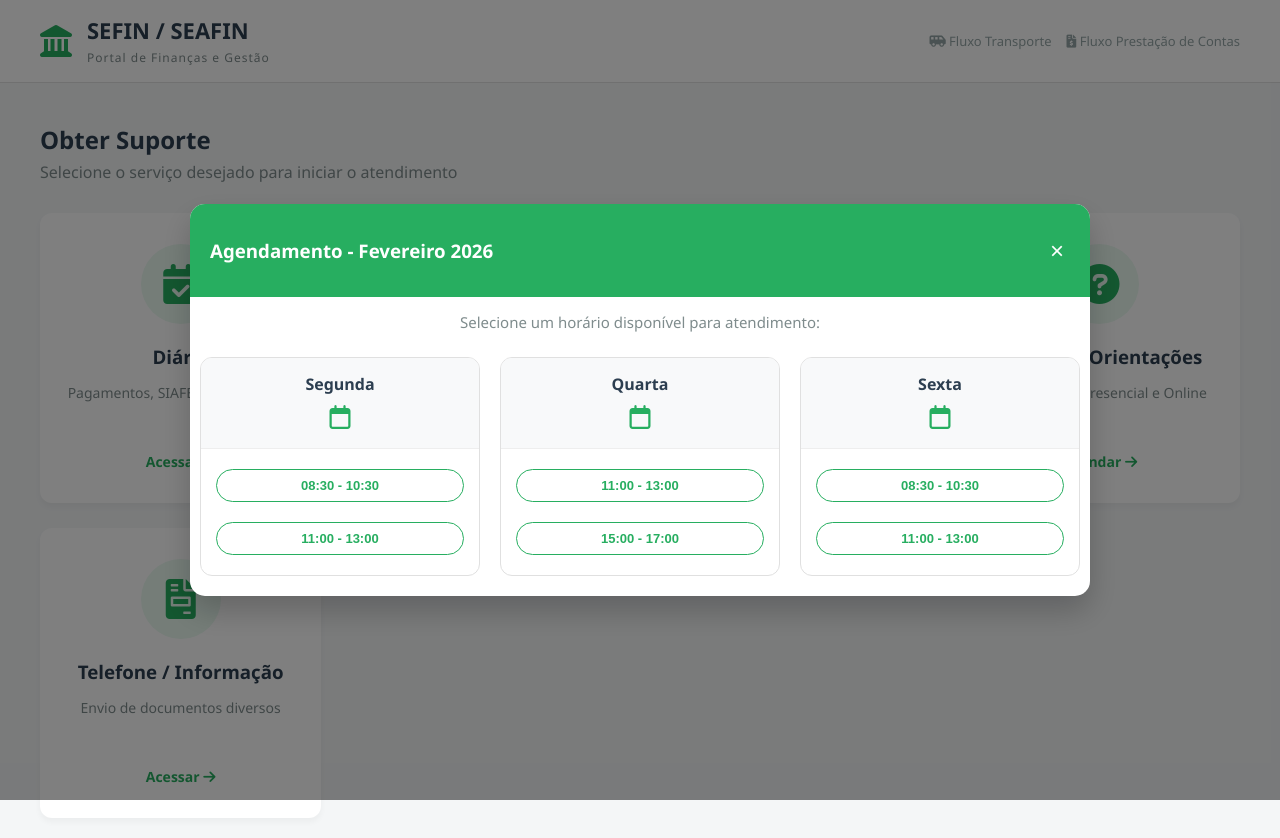
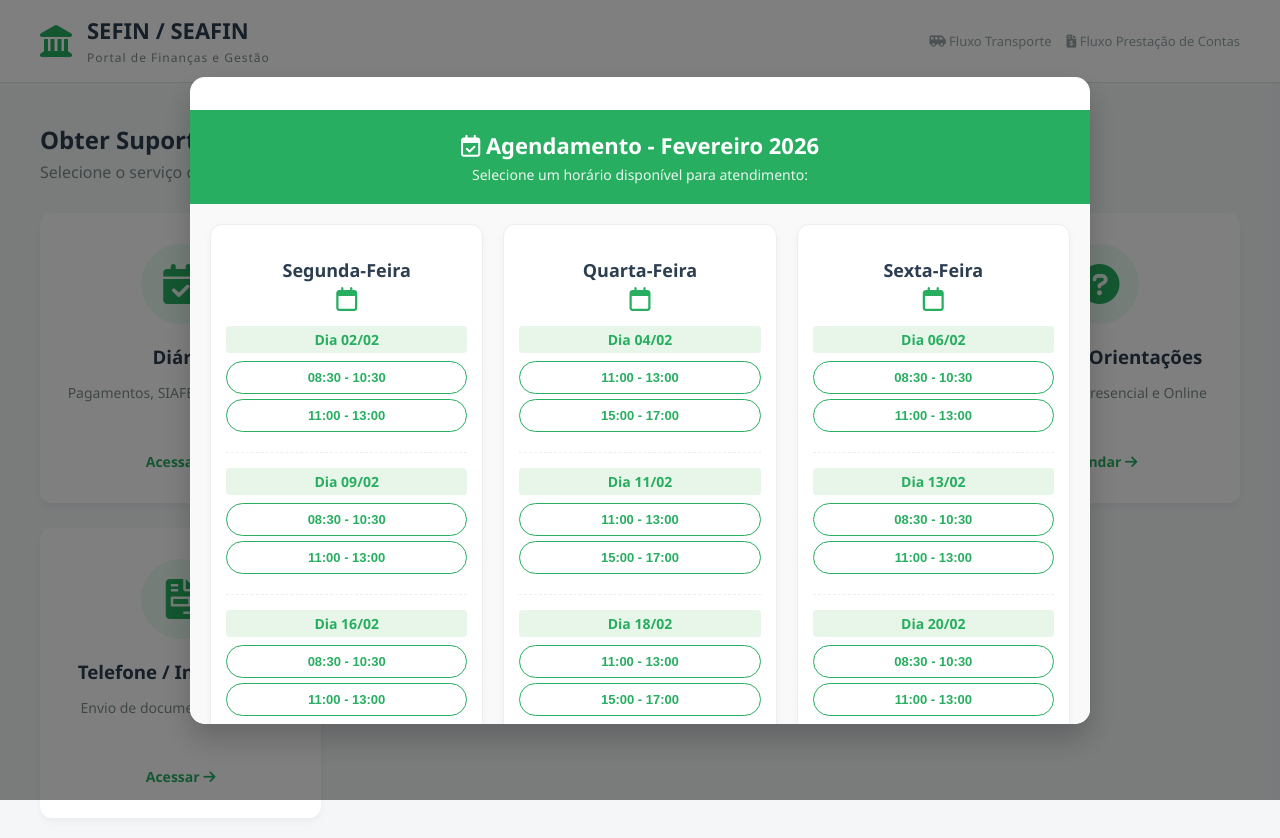
Before and after one commit to SamucaCS/seafin-sefin, a plain HTML site: page cards.html in a window 1280 px wide. Both pictures are taken after a click on the element 1099 px from the left and 358 px from the top of the page. Drawn offline with nearby package versions, Linux system fonts and the light colour scheme; no server answers.

Commit message:
Update cards.html

```diff
--- a/cards.html
+++ b/cards.html
@@ -147,7 +147,7 @@
 
           <div class="form-section">
             <div class="input-group">
-              <label>Observações (Explique a situação)</label>
+              <label>Detalhamento de situação (Explique a situação)</label>
               <textarea rows="3" required></textarea>
             </div>
           </div>
@@ -162,88 +162,221 @@
       </div>
     </div>
 
-    <div id="agendaModal" class="modal-overlay" style="z-index: 2000">
+    <div id="agendaModal" class="modal-overlay" style="display: none">
       <div class="modal-content agenda-content">
-        <div class="modal-header">
-          <h3>Agendamento - Fevereiro 2026</h3>
-          <button class="close-btn" onclick="fecharAgenda()">&times;</button>
+        <span class="close-btn" onclick="fecharAgenda()">&times;</span>
+
+        <div class="modal-header-agenda">
+          <h2>
+            <i class="fa-regular fa-calendar-check"></i> Agendamento - Fevereiro
+            2026
+          </h2>
+          <p>Selecione um horário disponível para atendimento:</p>
         </div>
 
-        <div class="agenda-body">
-          <p class="agenda-subtitle">
-            Selecione um horário disponível para atendimento:
-          </p>
+        <div class="agenda-scroll-area">
+          <div class="agenda-columns">
+            <div class="day-column">
+              <h3>Segunda-Feira</h3>
+              <i class="fa-regular fa-calendar day-icon"></i>
 
-          <div class="agenda-grid">
-            <div class="agenda-column">
-              <div class="day-header">
-                <span class="day-name">Segunda</span>
-                <span class="day-icon"
-                  ><i class="fa-regular fa-calendar"></i
-                ></span>
-              </div>
-              <div class="time-slots">
+              <div class="date-group">
+                <span class="date-label">Dia 02/02</span>
                 <button
-                  type="button"
                   class="time-btn"
-                  onclick="confirmarAgendamento('Segunda - 08:30 às 10:30')"
+                  onclick="confirmarAgendamento('02/02 - 08:30')"
                 >
                   08:30 - 10:30
                 </button>
                 <button
-                  type="button"
                   class="time-btn"
-                  onclick="confirmarAgendamento('Segunda - 11:00 às 13:00')"
+                  onclick="confirmarAgendamento('02/02 - 11:00')"
+                >
+                  11:00 - 13:00
+                </button>
+              </div>
+
+              <div class="date-group">
+                <span class="date-label">Dia 09/02</span>
+                <button
+                  class="time-btn"
+                  onclick="confirmarAgendamento('09/02 - 08:30')"
+                >
+                  08:30 - 10:30
+                </button>
+                <button
+                  class="time-btn"
+                  onclick="confirmarAgendamento('09/02 - 11:00')"
+                >
+                  11:00 - 13:00
+                </button>
+              </div>
+
+              <div class="date-group">
+                <span class="date-label">Dia 16/02</span>
+                <button
+                  class="time-btn"
+                  onclick="confirmarAgendamento('16/02 - 08:30')"
+                >
+                  08:30 - 10:30
+                </button>
+                <button
+                  class="time-btn"
+                  onclick="confirmarAgendamento('16/02 - 11:00')"
+                >
+                  11:00 - 13:00
+                </button>
+              </div>
+
+              <div class="date-group">
+                <span class="date-label">Dia 23/02</span>
+                <button
+                  class="time-btn"
+                  onclick="confirmarAgendamento('23/02 - 08:30')"
+                >
+                  08:30 - 10:30
+                </button>
+                <button
+                  class="time-btn"
+                  onclick="confirmarAgendamento('23/02 - 11:00')"
                 >
                   11:00 - 13:00
                 </button>
               </div>
             </div>
 
-            <div class="agenda-column">
-              <div class="day-header">
-                <span class="day-name">Quarta</span>
-                <span class="day-icon"
-                  ><i class="fa-regular fa-calendar"></i
-                ></span>
-              </div>
-              <div class="time-slots">
+            <div class="day-column">
+              <h3>Quarta-Feira</h3>
+              <i class="fa-regular fa-calendar day-icon"></i>
+
+              <div class="date-group">
+                <span class="date-label">Dia 04/02</span>
                 <button
-                  type="button"
                   class="time-btn"
-                  onclick="confirmarAgendamento('Quarta - 11:00 às 13:00')"
+                  onclick="confirmarAgendamento('04/02 - 11:00')"
                 >
                   11:00 - 13:00
                 </button>
                 <button
-                  type="button"
                   class="time-btn"
-                  onclick="confirmarAgendamento('Quarta - 15:00 às 17:00')"
+                  onclick="confirmarAgendamento('04/02 - 15:00')"
+                >
+                  15:00 - 17:00
+                </button>
+              </div>
+
+              <div class="date-group">
+                <span class="date-label">Dia 11/02</span>
+                <button
+                  class="time-btn"
+                  onclick="confirmarAgendamento('11/02 - 11:00')"
+                >
+                  11:00 - 13:00
+                </button>
+                <button
+                  class="time-btn"
+                  onclick="confirmarAgendamento('11/02 - 15:00')"
+                >
+                  15:00 - 17:00
+                </button>
+              </div>
+
+              <div class="date-group">
+                <span class="date-label">Dia 18/02</span>
+                <button
+                  class="time-btn"
+                  onclick="confirmarAgendamento('18/02 - 11:00')"
+                >
+                  11:00 - 13:00
+                </button>
+                <button
+                  class="time-btn"
+                  onclick="confirmarAgendamento('18/02 - 15:00')"
+                >
+                  15:00 - 17:00
+                </button>
+              </div>
+
+              <div class="date-group">
+                <span class="date-label">Dia 25/02</span>
+                <button
+                  class="time-btn"
+                  onclick="confirmarAgendamento('25/02 - 11:00')"
+                >
+                  11:00 - 13:00
+                </button>
+                <button
+                  class="time-btn"
+                  onclick="confirmarAgendamento('25/02 - 15:00')"
                 >
                   15:00 - 17:00
                 </button>
               </div>
             </div>
 
-            <div class="agenda-column">
-              <div class="day-header">
-                <span class="day-name">Sexta</span>
-                <span class="day-icon"
-                  ><i class="fa-regular fa-calendar"></i
-                ></span>
-              </div>
-              <div class="time-slots">
+            <div class="day-column">
+              <h3>Sexta-Feira</h3>
+              <i class="fa-regular fa-calendar day-icon"></i>
+
+              <div class="date-group">
+                <span class="date-label">Dia 06/02</span>
                 <button
-                  type="button"
                   class="time-btn"
-                  onclick="confirmarAgendamento('Sexta - 08:30 às 10:30')"
+                  onclick="confirmarAgendamento('06/02 - 08:30')"
                 >
                   08:30 - 10:30
                 </button>
                 <button
-                  type="button"
                   class="time-btn"
-                  onclick="confirmarAgendamento('Sexta - 11:00 às 13:00')"
+                  onclick="confirmarAgendamento('06/02 - 11:00')"
+                >
+                  11:00 - 13:00
+                </button>
+              </div>
+
+              <div class="date-group">
+                <span class="date-label">Dia 13/02</span>
+                <button
+                  class="time-btn"
+                  onclick="confirmarAgendamento('13/02 - 08:30')"
+                >
+                  08:30 - 10:30
+                </button>
+                <button
+                  class="time-btn"
+                  onclick="confirmarAgendamento('13/02 - 11:00')"
+                >
+                  11:00 - 13:00
+                </button>
+              </div>
+
+              <div class="date-group">
+                <span class="date-label">Dia 20/02</span>
+                <button
+                  class="time-btn"
+                  onclick="confirmarAgendamento('20/02 - 08:30')"
+                >
+                  08:30 - 10:30
+                </button>
+                <button
+                  class="time-btn"
+                  onclick="confirmarAgendamento('20/02 - 11:00')"
+                >
+                  11:00 - 13:00
+                </button>
+              </div>
+
+              <div class="date-group">
+                <span class="date-label">Dia 27/02</span>
+                <button
+                  class="time-btn"
+                  onclick="confirmarAgendamento('27/02 - 08:30')"
+                >
+                  08:30 - 10:30
+                </button>
+                <button
+                  class="time-btn"
+                  onclick="confirmarAgendamento('27/02 - 11:00')"
                 >
                   11:00 - 13:00
                 </button>
```
